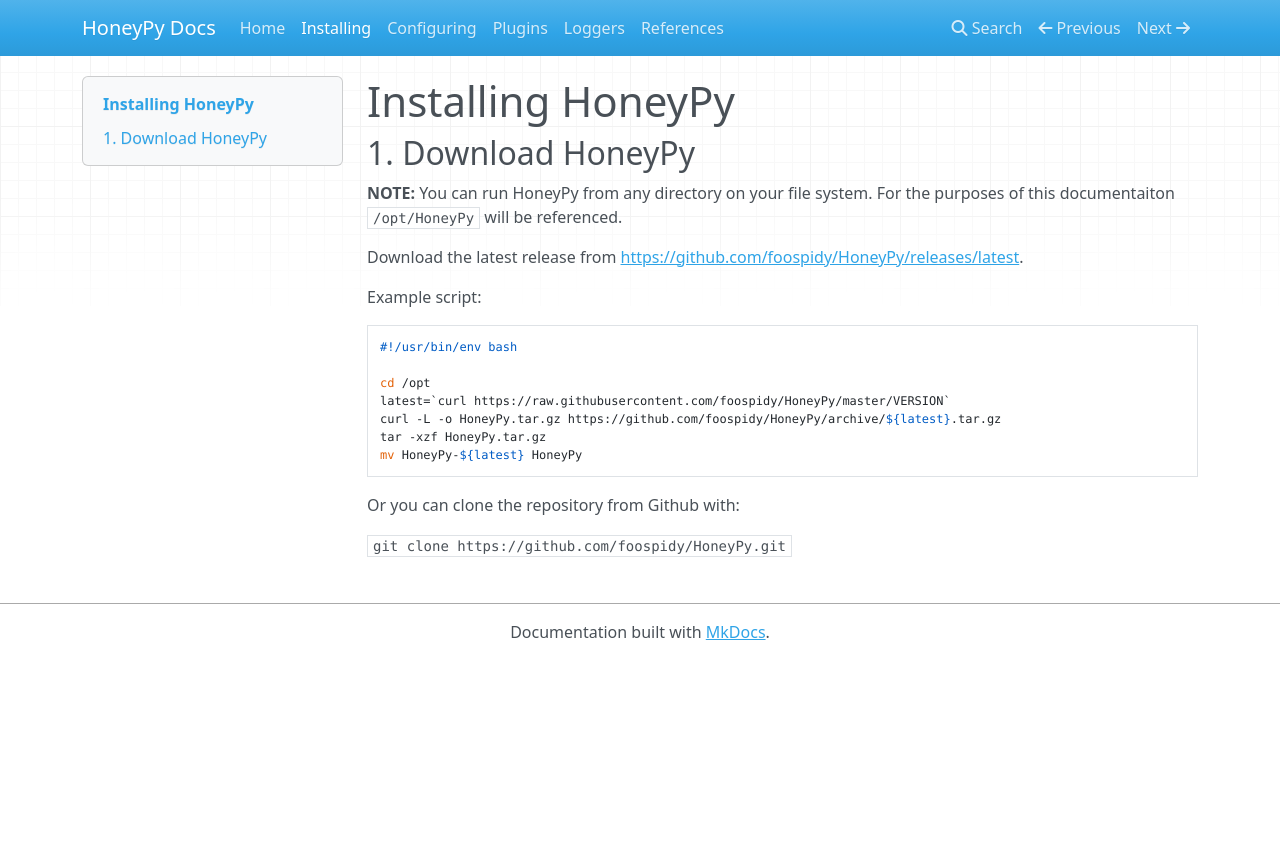
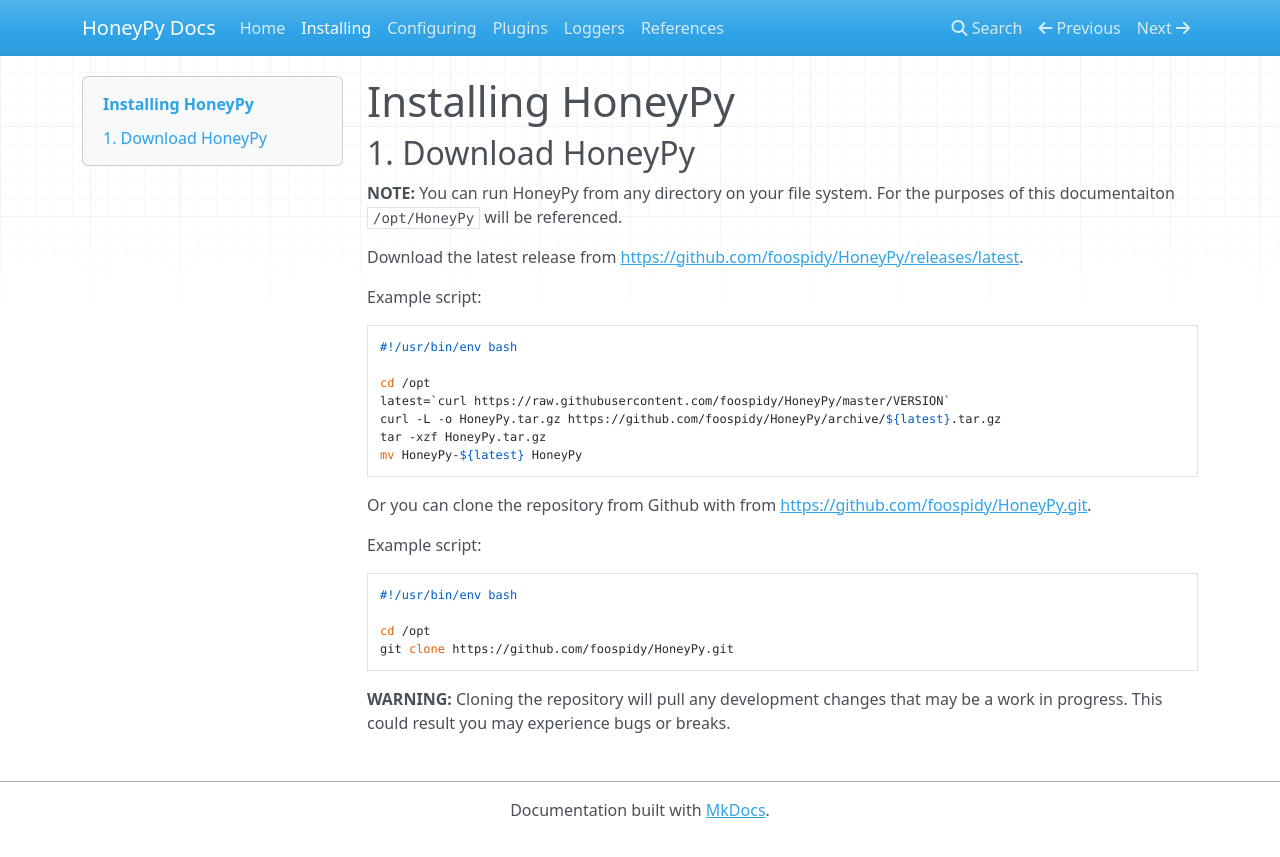
Before and after one commit to foospidy/HoneyPy, an MkDocs documentation site: the page built from docs/installing.md, in a window 1280 px wide. Shown: the top 857 px of the page. Built offline with MkDocs 1.6.1, drawn with Linux system fonts in a browser that asks for light colours; nearby versions of some CDN libraries; old or Windows-style settings are respelled for this version of MkDocs.

Commit message:
docs update

````diff
--- a/docs/installing.md
+++ b/docs/installing.md
@@ -18,6 +18,15 @@
 mv HoneyPy-${latest} HoneyPy
 ```
 
-Or you can clone the repository from Github with:
+Or you can clone the repository from Github with from [https://github.com/foospidy/HoneyPy.git](https://github.com/foospidy/HoneyPy.git).
 
-`git clone https://github.com/foospidy/HoneyPy.git`
+Example script:
+
+```
+#!/usr/bin/env bash
+
+cd /opt
+git clone https://github.com/foospidy/HoneyPy.git
+```
+
+__WARNING:__ Cloning the repository will pull any development changes that may be a work in progress. This could result you may experience bugs or breaks.
````
